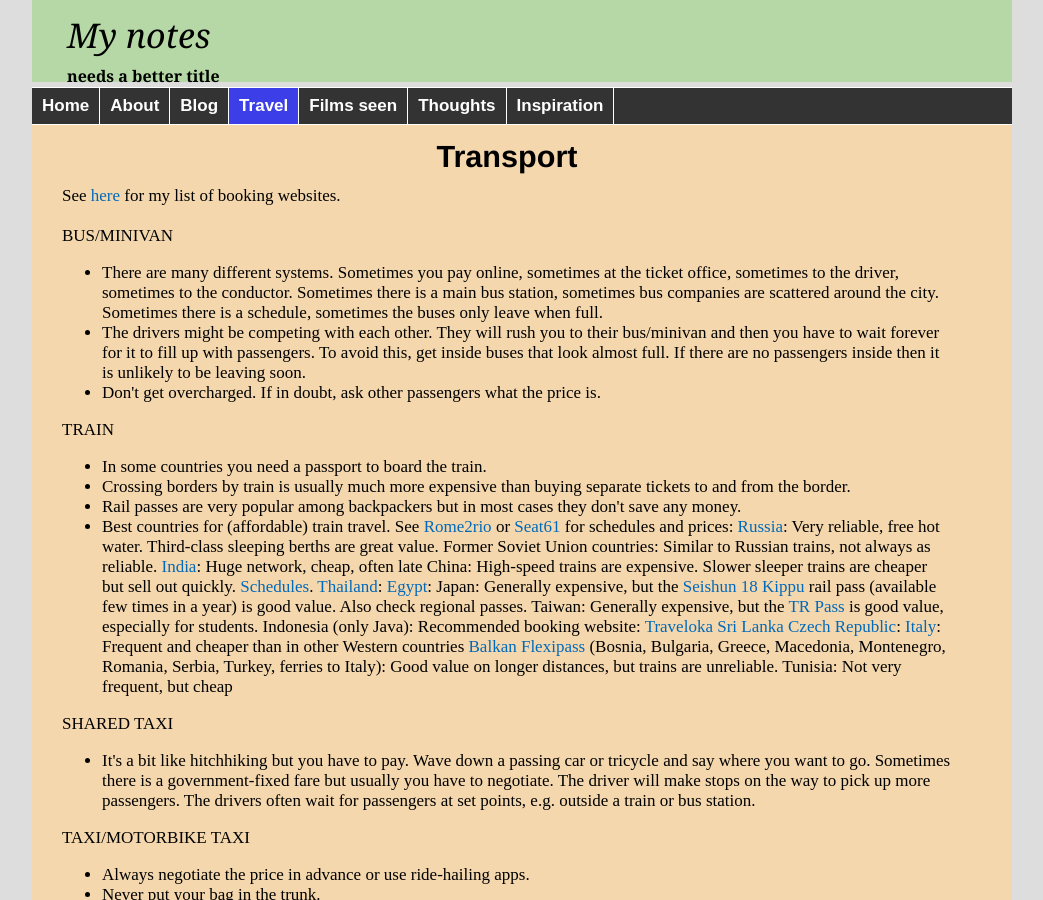
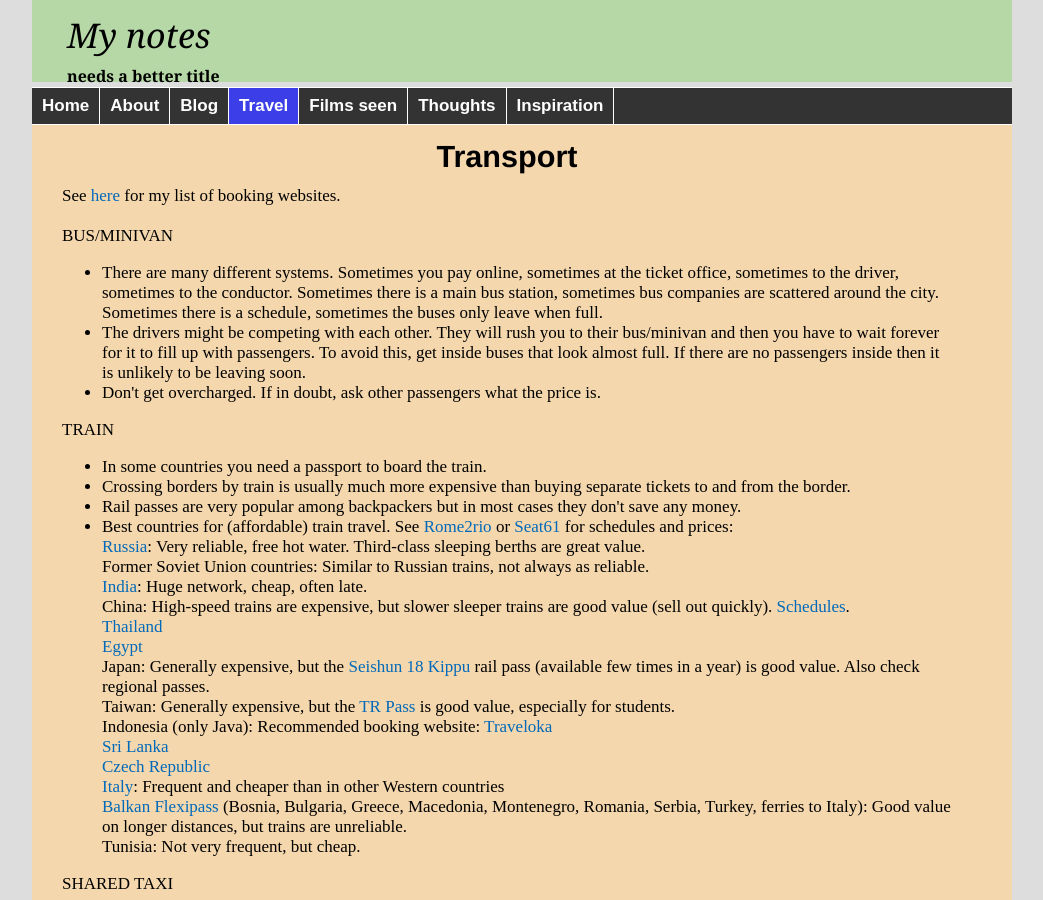
Before and after one commit to witbag/witbag.github.io, a Jekyll site: the page built from travel/transport.html, in a window 1280 px wide and 900 px high. Shown: the whole window, without its empty margins (118-1161 px from the left). Built offline with Jekyll 4.4.1, drawn with Linux system fonts in a browser that asks for light colours.

Commit message:
Update transport.html

```diff
--- a/travel/transport.html
+++ b/travel/transport.html
@@ -21,21 +21,21 @@
 <li>In some countries you need a passport to board the train.
 <li>Crossing borders by train is usually much more expensive than buying separate tickets to and from the border.
 <li>Rail passes are very popular among backpackers but in most cases they don't save any money.
-<li>Best countries for (affordable) train travel. See <a href="https://www.rome2rio.com/" target=_blank>Rome2rio</a> or <a href="https://www.seat61.com/" target=_blank>Seat61</a> for schedules and prices:
-<a href="https://pass.rzd.ru/main-pass/public/en" target=_blank>Russia</a>: Very reliable, free hot water. Third-class sleeping berths are great value.
-Former Soviet Union countries: Similar to Russian trains, not always as reliable.
-<a href="https://www.irctc.co.in/" target=_blank>India</a>: Huge network, cheap, often late
-China: High-speed trains are expensive. Slower sleeper trains are cheaper but sell out quickly. <a href="https://www.trip.com/" target=_blank>Schedules</a>.
-<a href="http://procurement.railway.co.th/checktime/checktime.asp?lenguage=Eng" target=_blank>Thailand</a>:
-<a href="https://enr.gov.eg/ticketing/public/smartSearch.jsf" target=_blank>Egypt</a>:
-Japan: Generally expensive, but the <a href="https://www.jreast.co.jp/e/pass/seishun18.html" target=_blank>Seishun 18 Kippu</a> rail pass (available few times in a year) is good value. Also check regional passes.
-Taiwan: Generally expensive, but the <a href="https://en.wikipedia.org/wiki/TR_Pass" target=_blank>TR Pass</a> is good value, especially for students.
-Indonesia (only Java): Recommended booking website: <a href="https://www.traveloka.com/en-id/" target=_blank>Traveloka</a>
-<a href="http://www.railway.gov.lk/" target=_blank>Sri Lanka</a>
-<a href="https://www.cd.cz/en/default.htm" target=_blank>Czech Republic</a>:
-<a href="https://www.trenitalia.com/en.html" target=_blank>Italy</a>: Frequent and cheaper than in other Western countries
-<a href="https://rail.cc/en/balkan-flexi-pass" target=_blank>Balkan Flexipass</a> (Bosnia, Bulgaria, Greece, Macedonia, Montenegro, Romania, Serbia, Turkey, ferries to Italy): Good value on longer distances, but trains are unreliable.
-Tunisia: Not very frequent, but cheap
+<li>Best countries for (affordable) train travel. See <a href="https://www.rome2rio.com/" target=_blank>Rome2rio</a> or <a href="https://www.seat61.com/" target=_blank>Seat61</a> for schedules and prices:<br>
+<a href="https://pass.rzd.ru/main-pass/public/en" target=_blank>Russia</a>: Very reliable, free hot water. Third-class sleeping berths are great value.<br>
+Former Soviet Union countries: Similar to Russian trains, not always as reliable.<br>
+<a href="https://www.irctc.co.in/" target=_blank>India</a>: Huge network, cheap, often late.<br>
+China: High-speed trains are expensive, but slower sleeper trains are good value (sell out quickly). <a href="https://www.trip.com/" target=_blank>Schedules</a>.<br>
+<a href="http://procurement.railway.co.th/checktime/checktime.asp?lenguage=Eng" target=_blank>Thailand</a><br>
+<a href="https://enr.gov.eg/ticketing/public/smartSearch.jsf" target=_blank>Egypt</a><br>
+Japan: Generally expensive, but the <a href="https://www.jreast.co.jp/e/pass/seishun18.html" target=_blank>Seishun 18 Kippu</a> rail pass (available few times in a year) is good value. Also check regional passes.<br>
+Taiwan: Generally expensive, but the <a href="https://en.wikipedia.org/wiki/TR_Pass" target=_blank>TR Pass</a> is good value, especially for students.<br>
+Indonesia (only Java): Recommended booking website: <a href="https://www.traveloka.com/en-id/" target=_blank>Traveloka</a><br>
+<a href="http://www.railway.gov.lk/" target=_blank>Sri Lanka</a><br>
+<a href="https://www.cd.cz/en/default.htm" target=_blank>Czech Republic</a><br>
+<a href="https://www.trenitalia.com/en.html" target=_blank>Italy</a>: Frequent and cheaper than in other Western countries<br>
+<a href="https://rail.cc/en/balkan-flexi-pass" target=_blank>Balkan Flexipass</a> (Bosnia, Bulgaria, Greece, Macedonia, Montenegro, Romania, Serbia, Turkey, ferries to Italy): Good value on longer distances, but trains are unreliable.<br>
+Tunisia: Not very frequent, but cheap.<br>
 </ul>
 SHARED TAXI<br>
 <ul>
```
